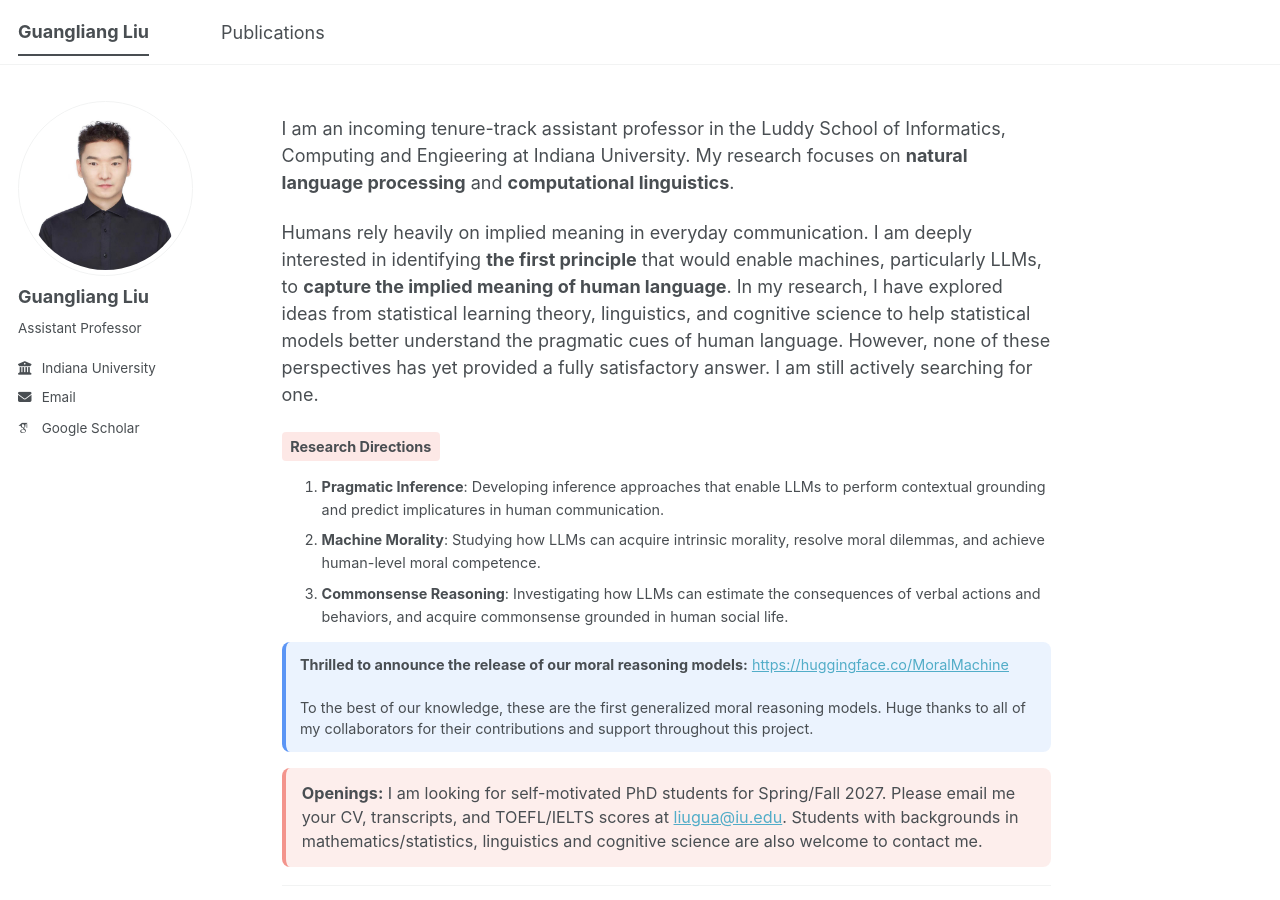
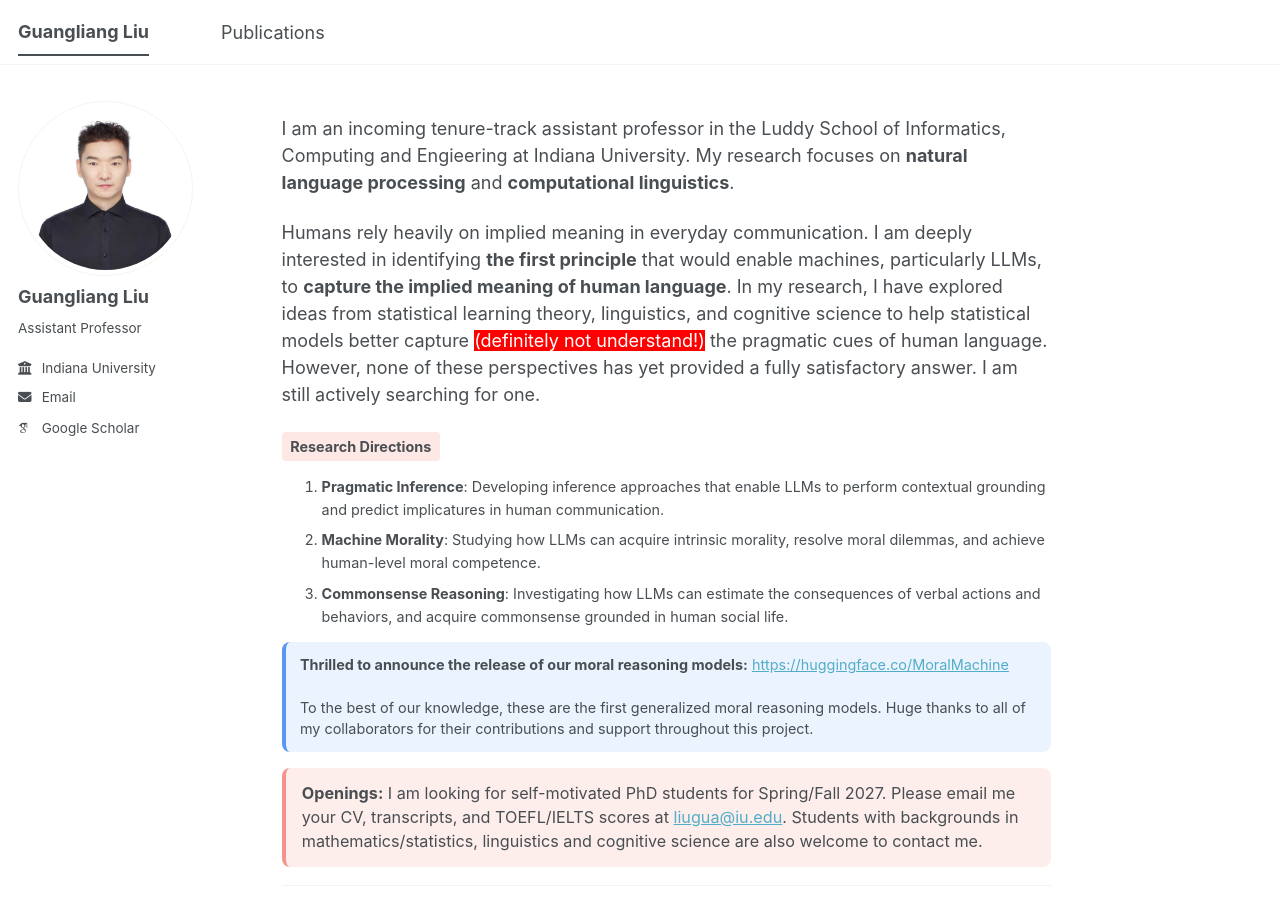
Before and after one commit to guangliang-nlp/guangliang-nlp.github.io, a Jekyll site: the page built from about.md, in a window 1280 px wide and 900 px high. Built offline with Jekyll 4.4.1, drawn with Linux system fonts in a browser that asks for light colours; some web fonts are replaced; a script bundle is joined from its source files by our own code; library files that are not in the unit come from our copies.

Commit message:
Update about.md

```diff
--- a/about.md
+++ b/about.md
@@ -11,7 +11,7 @@ I am an incoming tenure-track assistant professor in the Luddy School of Informa
 </p>
 
 <p style="font-size: 1.0em;">
-Humans rely heavily on implied meaning in everyday communication. I am deeply interested in identifying <strong>the first principle</strong> that would enable machines, particularly LLMs, to <strong>capture the implied meaning of human language</strong>. In my research, I have explored ideas from statistical learning theory, linguistics, and cognitive science to help statistical models better understand the pragmatic cues of human language. However, none of these perspectives has yet provided a fully satisfactory answer. I am still actively searching for one.
+Humans rely heavily on implied meaning in everyday communication. I am deeply interested in identifying <strong>the first principle</strong> that would enable machines, particularly LLMs, to <strong>capture the implied meaning of human language</strong>. In my research, I have explored ideas from statistical learning theory, linguistics, and cognitive science to help statistical models better capture <span style="background-color: red; color: white;">(definitely not understand!)</span> the pragmatic cues of human language. However, none of these perspectives has yet provided a fully satisfactory answer. I am still actively searching for one.
 </p>
 
 
```
